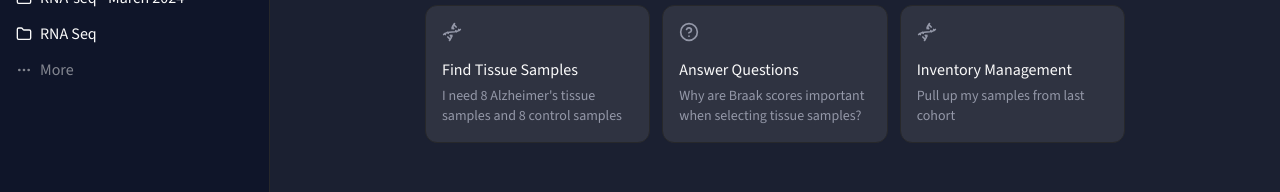
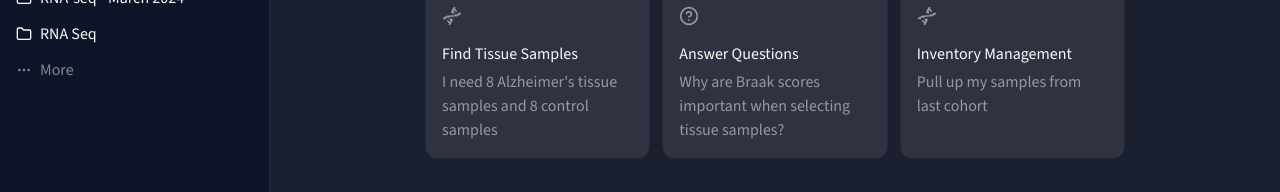
Before and after one commit to ehunter/axon, a Next.js app in the folder apps/web/: page / in a window 1280 px wide. Shown: the part 406-598 px from the top of the page. Built offline with nearby package versions, Linux system fonts and the light colour scheme; no server answers.

Commit message:
Fix suggestion card description to 1rem (text-base)

```diff
--- a/apps/web/src/app/page.tsx
+++ b/apps/web/src/app/page.tsx
@@ -68,7 +68,7 @@ function SuggestionCard({
       </div>
       <div className="space-y-1">
         <h3 className="text-base font-medium text-card-foreground">{title}</h3>
-        <p className="text-sm text-muted-foreground leading-5">{description}</p>
+        <p className="text-base text-muted-foreground leading-6">{description}</p>
       </div>
     </Link>
   );
```
